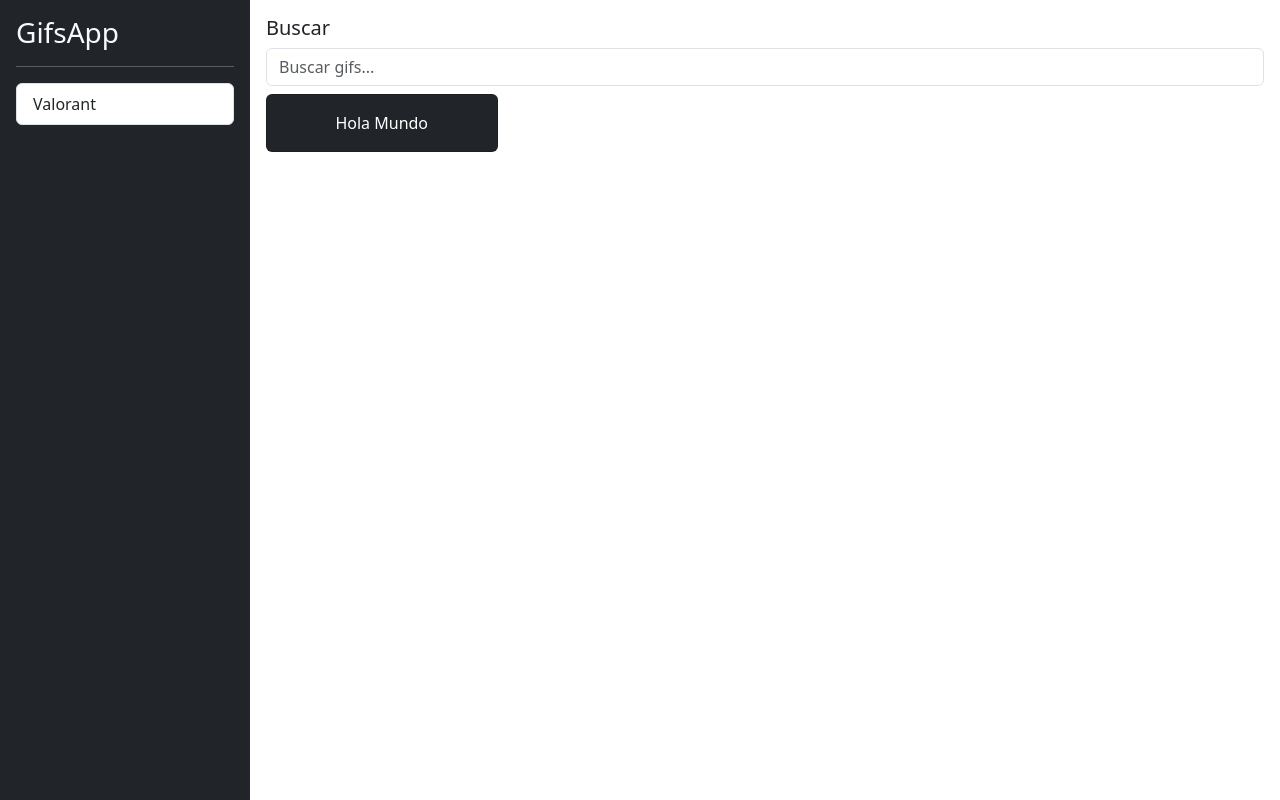
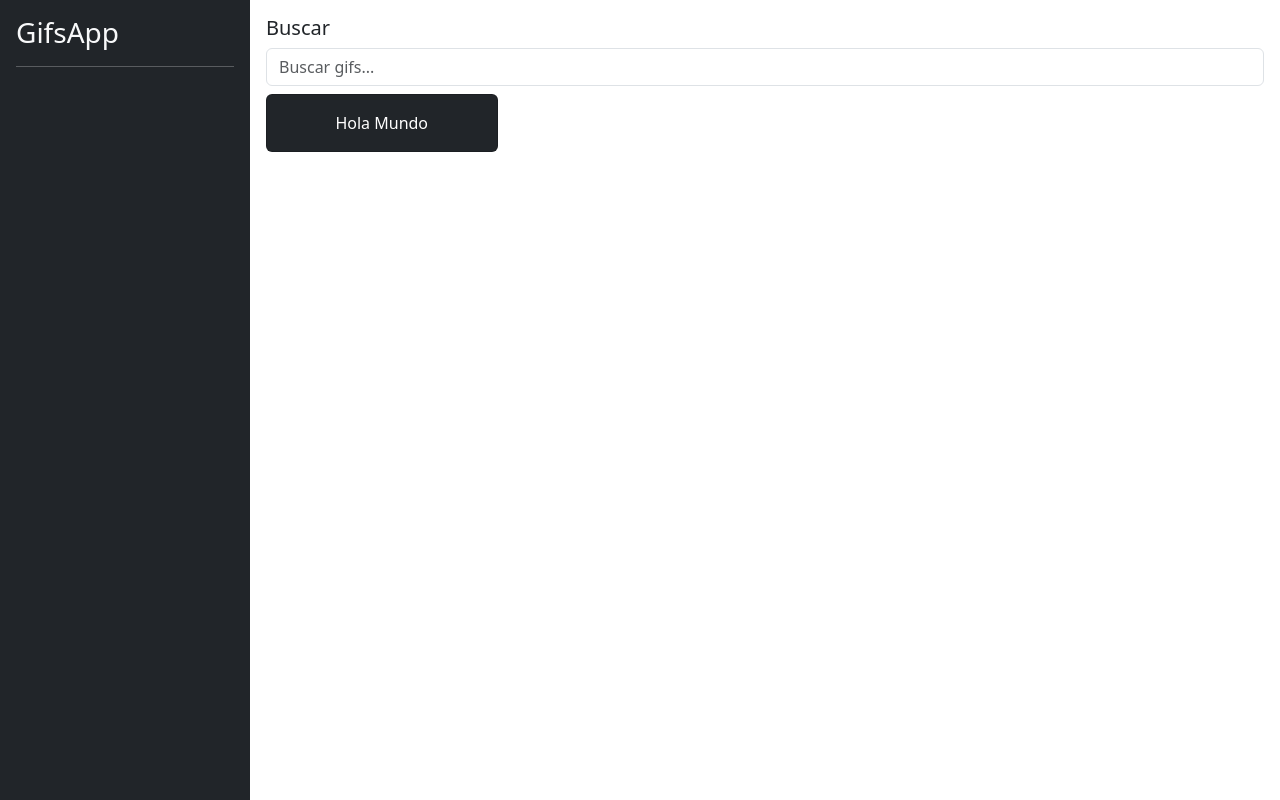
Before and after one commit to JorgeLuisParedes/angular-gifs-app, an Angular app: page / in a window 1280 px wide. Built offline with nearby package versions, Linux system fonts and the light colour scheme.

Commit message:
GifsService

```diff
--- a/src/app/gifs/components/search-box/search-box.component.ts
+++ b/src/app/gifs/components/search-box/search-box.component.ts
@@ -1,4 +1,5 @@
 import { Component, ElementRef, ViewChild } from '@angular/core';
+import { GifsService } from '../../services/gifs.service';
 
 @Component({
 	selector: 'gifs-search-box',
@@ -17,11 +18,13 @@
 	@ViewChild('txtTagInput')
 	public tagInput!: ElementRef<HTMLInputElement>;
 
-	constructor() {}
+	constructor(private gifsService: GifsService) {}
 
 	// searchTag(newTag: string) {
 	searchTag() {
 		const newTag = this.tagInput.nativeElement.value;
-		console.log(newTag);
+		this.gifsService.searchTag(newTag);
+
+		this.tagInput.nativeElement.value = '';
 	}
 }
--- /dev/null
+++ b/src/app/gifs/services/gifs.service.ts
@@ -0,0 +1,16 @@
+import { Injectable } from '@angular/core';
+
+@Injectable({ providedIn: 'root' })
+export class GifsService {
+	private _tagsHistory: string[] = [];
+
+	constructor() {}
+
+	get tagsHistory() {
+		return [...this._tagsHistory];
+	}
+
+	public searchTag(tag: string): void {
+		this._tagsHistory.unshift(tag);
+	}
+}
--- a/src/app/shared/components/sidebar/sidebar.component.html
+++ b/src/app/shared/components/sidebar/sidebar.component.html
@@ -3,8 +3,8 @@
 	<hr class="text-white">
 
 	<div class="list-group list-reset">
-		<button class="list-group-item list-group-item-action">
-			Valorant
+		<button *ngFor="let tag of tags" class="list-group-item list-group-item-action">
+			{{ tag | titlecase}}
 		</button>
 	</div>
 
--- a/src/app/shared/components/sidebar/sidebar.component.ts
+++ b/src/app/shared/components/sidebar/sidebar.component.ts
@@ -1,10 +1,15 @@
 import { Component } from '@angular/core';
+import { GifsService } from '../../../gifs/services/gifs.service';
 
 @Component({
-  selector: 'shired-sidebar',
-  templateUrl: './sidebar.component.html',
-  styleUrl: './sidebar.component.css'
+	selector: 'shired-sidebar',
+	templateUrl: './sidebar.component.html',
+	styleUrl: './sidebar.component.css',
 })
 export class SidebarComponent {
+	constructor(private gifsService: GifsService) {}
 
+	get tags() {
+		return this.gifsService.tagsHistory;
+	}
 }
```
